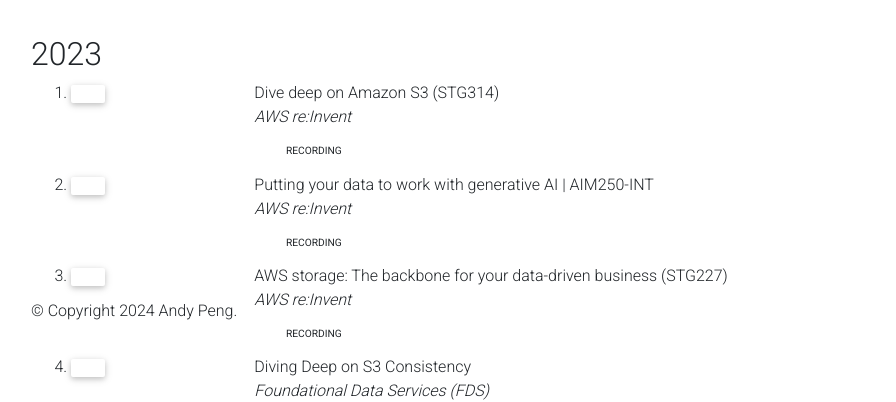
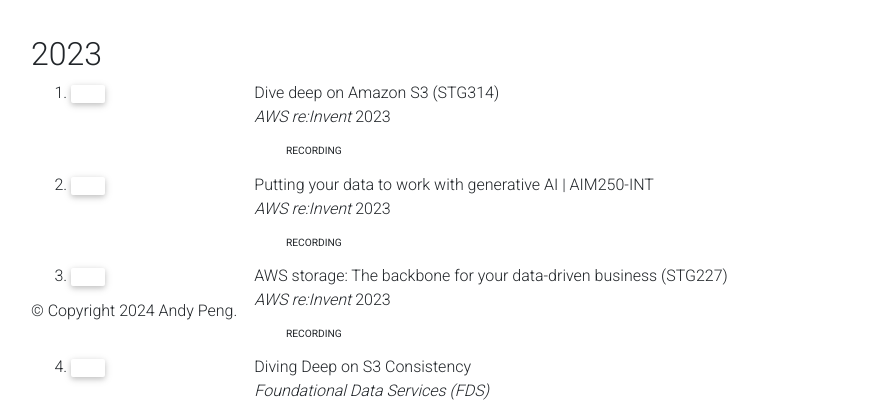
Before and after one commit to gfw001/gfw001.github.io, a Jekyll site: the page products.html, which Jekyll copies as it is, in a window 1280 px wide. Shown: the part 577-979 px from the top of the page, without its empty margins (54-950 px from the left). Built offline with Jekyll 4.4.1, drawn with Linux system fonts in a browser that asks for light colours; nearby versions of some CDN libraries; library files that are not in the unit come from our copies; comment, search, counter and statistics services are not loaded; a style sheet for code colours, icons or effects is not loaded.

Commit message:
Update products.html

```diff
--- a/products.html
+++ b/products.html
@@ -40,7 +40,7 @@
                <div class="col-sm-2 abbr"><abbr class="badge">Data</abbr></div>
                <div id="mao2023agent" class="col-sm-8">
                   <div class="title">Dive deep on Amazon S3 (STG314)</div>
-                  <div class="periodical"> <em>AWS re:Invent</em> </div>
+                  <div class="periodical"> <em>AWS re:Invent</em> 2023 </div>
                   <div class="links">
                      <a href="https://youtu.be/sYDJYqvNeXU?si=QxvSEBmhc4pib-cx" class="btn btn-sm z-depth-0" role="button" rel="external nofollow noopener" target="_blank">Recording</a>
                </div>
@@ -54,7 +54,7 @@
                <div class="col-sm-2 abbr"><abbr class="badge">Data</abbr></div>
                <div id="mao2023agent" class="col-sm-8">
                   <div class="title"> Putting your data to work with generative AI | AIM250-INT</div>
-                  <div class="periodical"> <em>AWS re:Invent</em> </div>
+                  <div class="periodical"> <em>AWS re:Invent</em> 2023 </div>
                   <div class="links">
                      <a href="https://youtu.be/9pXpoxf_los?si=dqrJz6-lVJ-GBbB0" class="btn btn-sm z-depth-0" role="button" rel="external nofollow noopener" target="_blank">Recording</a>
                </div>
@@ -68,7 +68,7 @@
                <div class="col-sm-2 abbr"><abbr class="badge">Data</abbr></div>
                <div id="mao2023agent" class="col-sm-8">
                   <div class="title">AWS storage: The backbone for your data-driven business (STG227)</div>
-                  <div class="periodical"> <em>AWS re:Invent</em> </div>
+                  <div class="periodical"> <em>AWS re:Invent</em> 2023 </div>
                   <div class="links">
                      <a href="https://youtu.be/Alxig9GFIE4?si=gmjHDwY0nhiXRz-c" class="btn btn-sm z-depth-0" role="button" rel="external nofollow noopener" target="_blank">Recording</a>
                </div>
```
